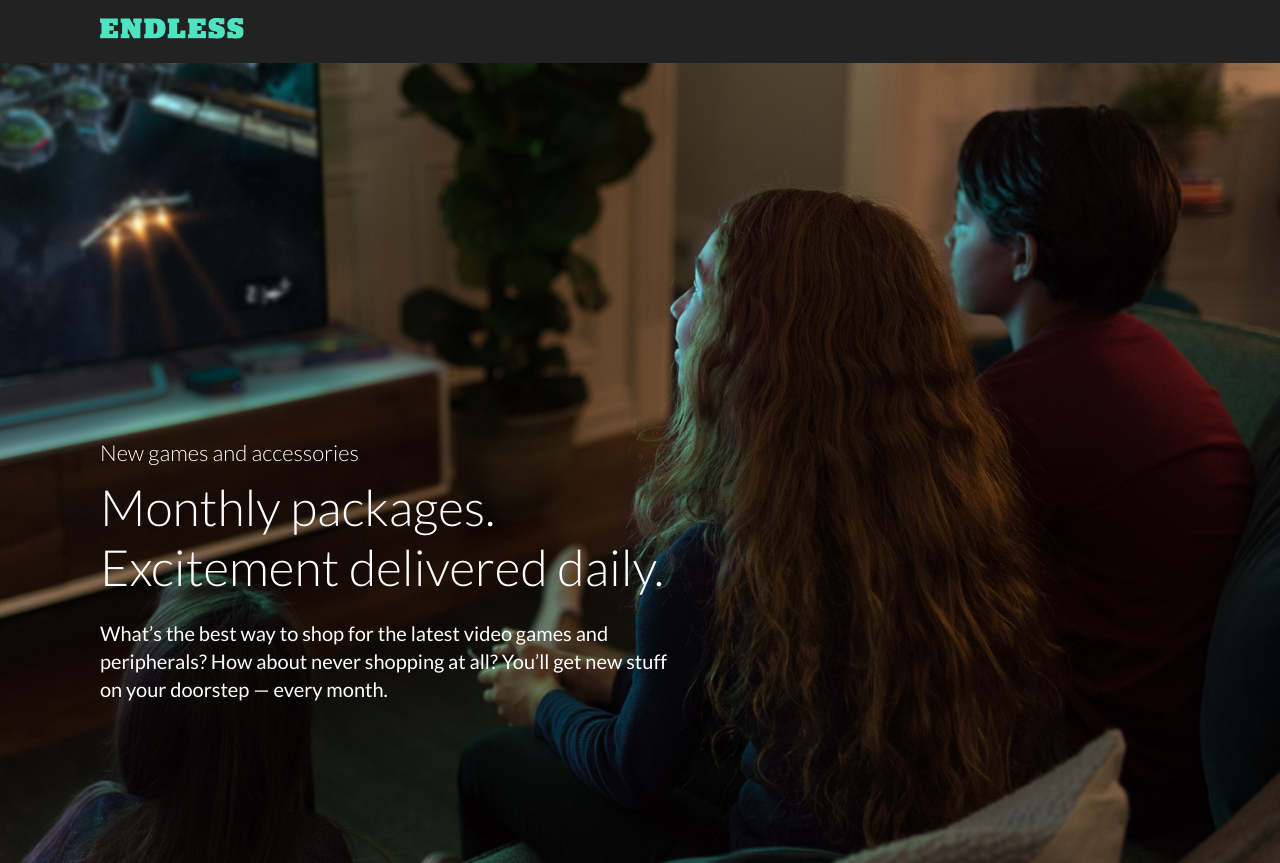
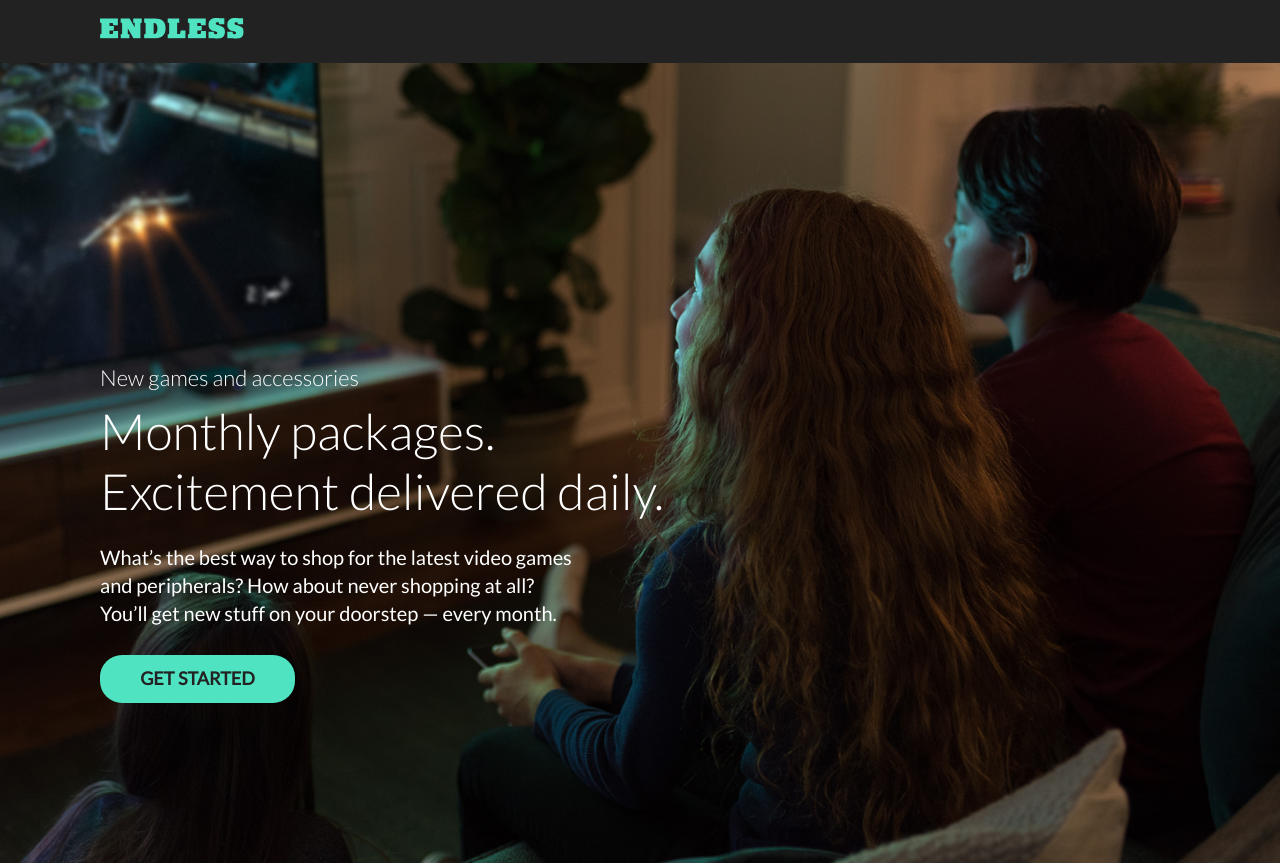
Before and after one commit to reginabattle/landing-page-react, a React (Create React App) app: page / in a window 1280 px wide. Built offline with nearby package versions, Linux system fonts and the light colour scheme.

Commit message:
Banner styles

```diff
--- a/src/components/banner.js
+++ b/src/components/banner.js
@@ -10,6 +10,7 @@ const Banner = () => {
 						<p>New games and accessories</p>
 						<h2>Monthly packages. <br/> Excitement delivered daily.</h2>
 						<p>What&rsquo;s the best way to shop for the latest video games and peripherals? How about never shopping at all? You’ll get new stuff on your doorstep &mdash; every month.</p>
+						<a href="#" className="button" aria-label="Get started with a monthly subscription">Get started</a>
 					</div>
 				</figcaption>
 			</figure>
--- a/src/sass/components/_banner.scss
+++ b/src/sass/components/_banner.scss
@@ -26,7 +26,6 @@
 	color: $white;
 	height: 60%;
 	display: flex;
-	padding-right: 5rem;
 	flex-direction: column;
 	justify-content: flex-end;
 
@@ -45,9 +44,11 @@
 	p {
 		font-size: 1.8rem;
 		font-weight: 400;
+		margin-bottom: 2.8rem;
 
-		@media(min-width: 768px) {
+		@media(min-width: 576px) {
 			font-size: 2rem;
+			max-width: 480px;
 		}
 
 		&:first-child {
--- a/src/sass/components/_buttons.scss
+++ b/src/sass/components/_buttons.scss
@@ -1,3 +1,21 @@
 
 /* Buttons
 ---------------------------*/
+
+.button {
+	background-color: $color-secondary;
+	color: $color-primary;
+	font-size: 1.8rem;
+	font-weight: 700;
+	width: 100%;
+	max-width: 195px;
+	padding: 1.1rem 0.8rem;
+	border-radius: 22px;
+	text-align: center;
+	transition: 0.3s all ease;
+	text-transform: uppercase;
+
+	&:hover {
+		background-color: darken($color-secondary, 6%);
+	}
+}
--- a/src/sass/layout/_base.scss
+++ b/src/sass/layout/_base.scss
@@ -16,3 +16,7 @@ body {
 	line-height: 1.4;
 	font-weight: 400;
 }
+
+a {
+	text-decoration: none;
+}
```
